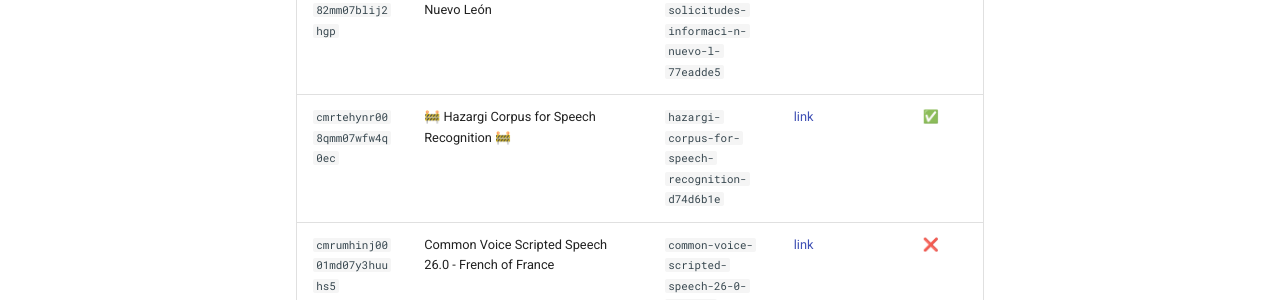
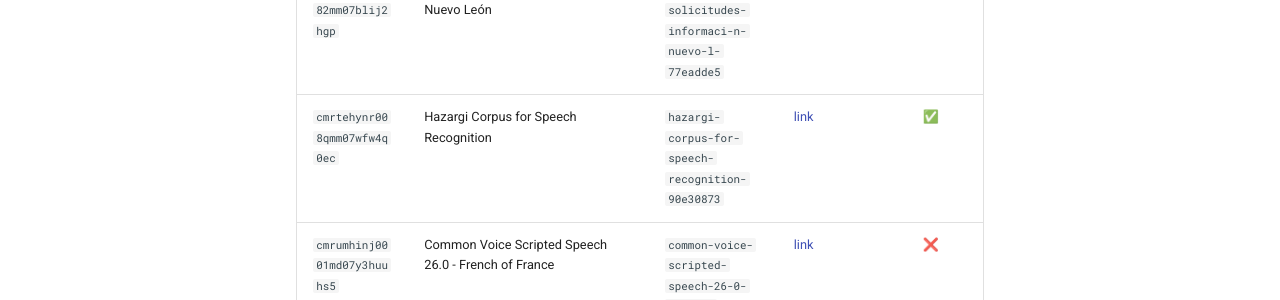
Before and after one commit to Mozilla-Data-Collective/dataset-schema-registry, an MkDocs documentation site: the page built from docs/dataset-coverage.md, in a window 1280 px wide and 900 px high, scrolled down 63142 px. Shown: the part 151-451 px from the top of the window. Built offline with MkDocs 1.6.1 and Material for MkDocs 9.7.7, drawn with Linux system fonts in a browser that asks for light colours; comment, search, counter and statistics services are not loaded.

Commit message:
chore: update registry index and dataset coverage [skip ci]

```diff
--- a/docs/dataset-coverage.md
+++ b/docs/dataset-coverage.md
@@ -598,7 +598,7 @@ data programmatically.
 | `cmrtddqrp007umm07wt2d8dxo` | Adjuntos Solicitudes Información — Guanajuato | `adjuntos-solicitudes-informaci-n-guanaju-dc0bbdf1` | [link](https://mozilladatacollective.com/datasets/cmrtddqrp007umm07wt2d8dxo) | ❌ |
 | `cmrtddtl1007ymm07miqkb7wh` | Adjuntos Solicitudes Información — Jalisco | `adjuntos-solicitudes-informaci-n-jalisco-04715813` | [link](https://mozilladatacollective.com/datasets/cmrtddtl1007ymm07miqkb7wh) | ❌ |
 | `cmrtddwco0082mm07blij2hgp` | Adjuntos Solicitudes Información — Nuevo León | `adjuntos-solicitudes-informaci-n-nuevo-l-77eadde5` | [link](https://mozilladatacollective.com/datasets/cmrtddwco0082mm07blij2hgp) | ❌ |
-| `cmrtehynr008qmm07wfw4q0ec` | 🚧 Hazargi Corpus for Speech Recognition 🚧 | `hazargi-corpus-for-speech-recognition-d74d6b1e` | [link](https://mozilladatacollective.com/datasets/cmrtehynr008qmm07wfw4q0ec) | ✅ |
+| `cmrtehynr008qmm07wfw4q0ec` | Hazargi Corpus for Speech Recognition | `hazargi-corpus-for-speech-recognition-90e30873` | [link](https://mozilladatacollective.com/datasets/cmrtehynr008qmm07wfw4q0ec) | ✅ |
 | `cmrumhinj0001md07y3huuhs5` | Common Voice Scripted Speech 26.0 - French of France | `common-voice-scripted-speech-26-0-french-33ae1060` | [link](https://mozilladatacollective.com/datasets/cmrumhinj0001md07y3huuhs5) | ❌ |
 | `cmrumhr9h0005md07ph5dkxpp` | Common Voice Scripted Speech 26.0 - Canadian French | `common-voice-scripted-speech-26-0-canadi-9e8b10de` | [link](https://mozilladatacollective.com/datasets/cmrumhr9h0005md07ph5dkxpp) | ❌ |
 | `cmrumxiu5000nmd07vuz5knqq` | 🚧 Hazargi-English Speech Translation Corpus 🚧 | `hazargi-english-speech-translation-corpu-749ccf56` | [link](https://mozilladatacollective.com/datasets/cmrumxiu5000nmd07vuz5knqq) | ❌ |
```
Also changed, not shown: other parts of docs/dataset-coverage.md (+1 -1 lines), 1 other file.
